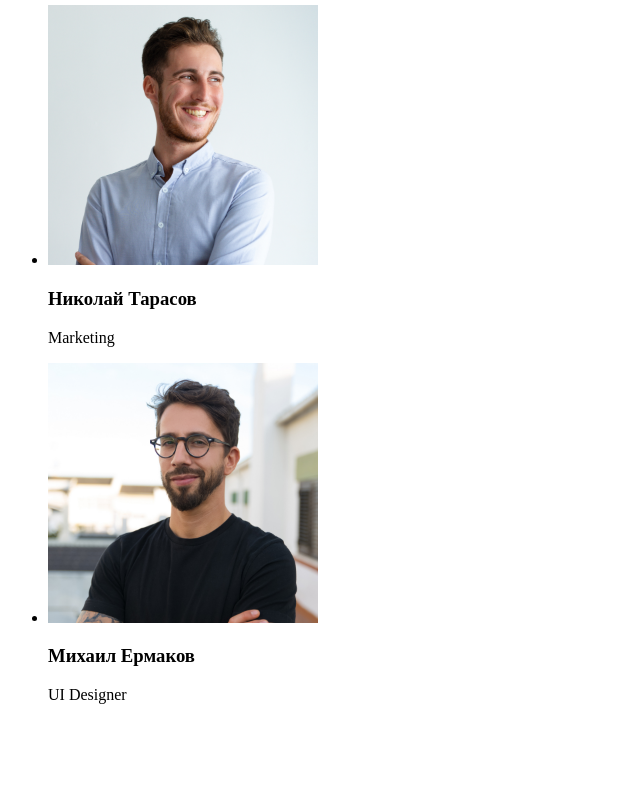
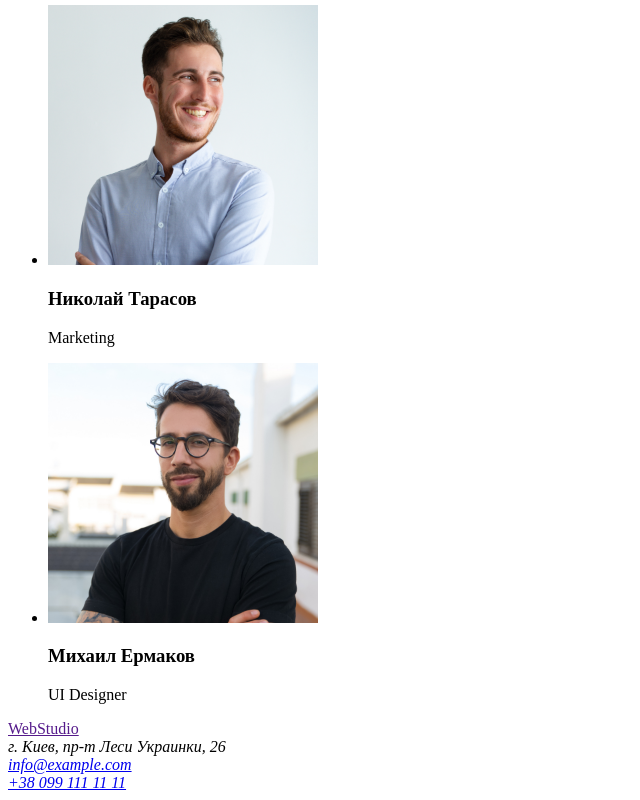
Before and after one commit to Lakei87/goit-markup-hw-01, a plain HTML site: page index.html in a window 1280 px wide. Shown: the part 2283-3083 px from the top of the page, without its empty margins (0-640 px from the left). Before the commit the page ends 3003 px from the top, so only its background shows below. Drawn offline with Linux system fonts and the light colour scheme.

Commit message:
Добавляет Подвал страницы

```diff
--- a/index.html
+++ b/index.html
@@ -146,6 +146,15 @@
       </section>
     </main>
     <!--Подвал страницы-->
-    <footer></footer>
+    <footer>
+      <section>
+        <a href="">WebStudio</a>
+        <address>
+          г. Киев, пр-т Леси Украинки, 26 <br />
+          <a href="mailto:info@example.com">info@example.com</a><br />
+          <a href="tel:+38 099 111 11 11">+38 099 111 11 11</a>
+        </address>
+      </section>
+    </footer>
   </body>
 </html>
```
